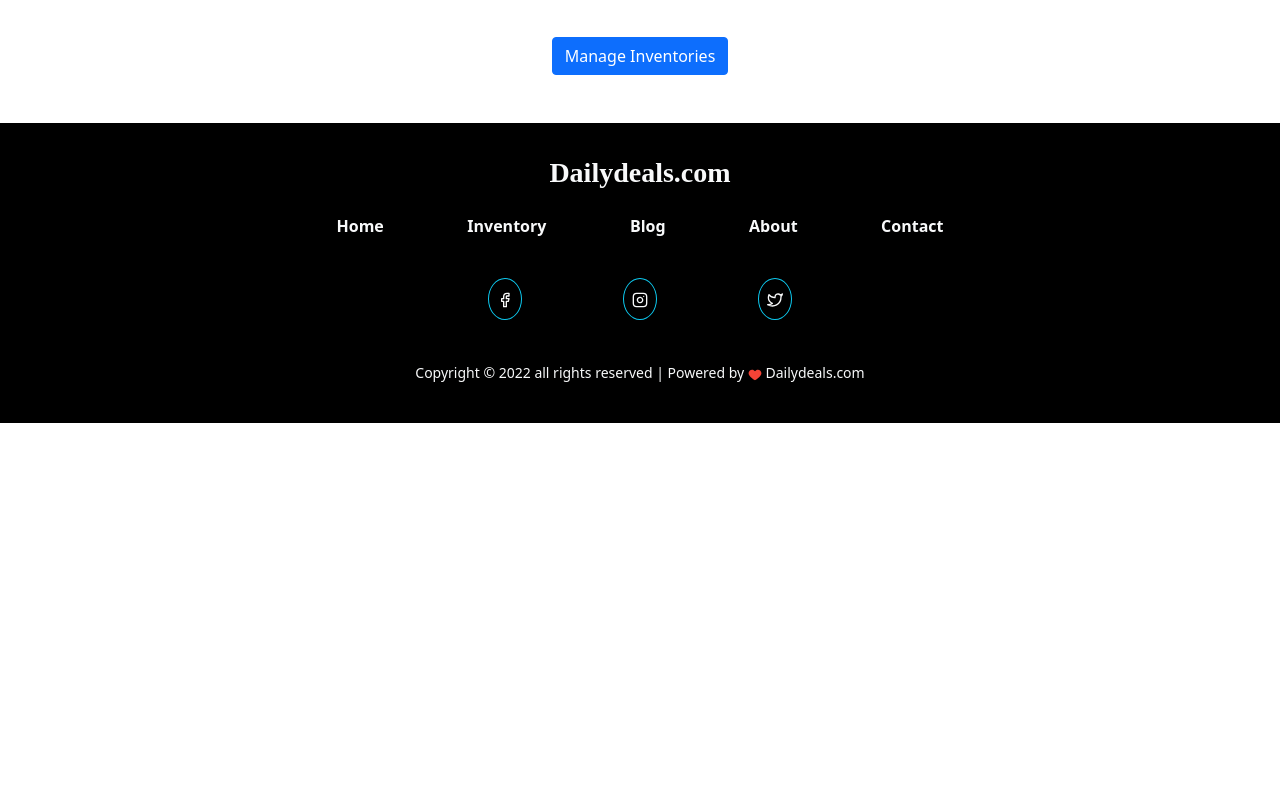
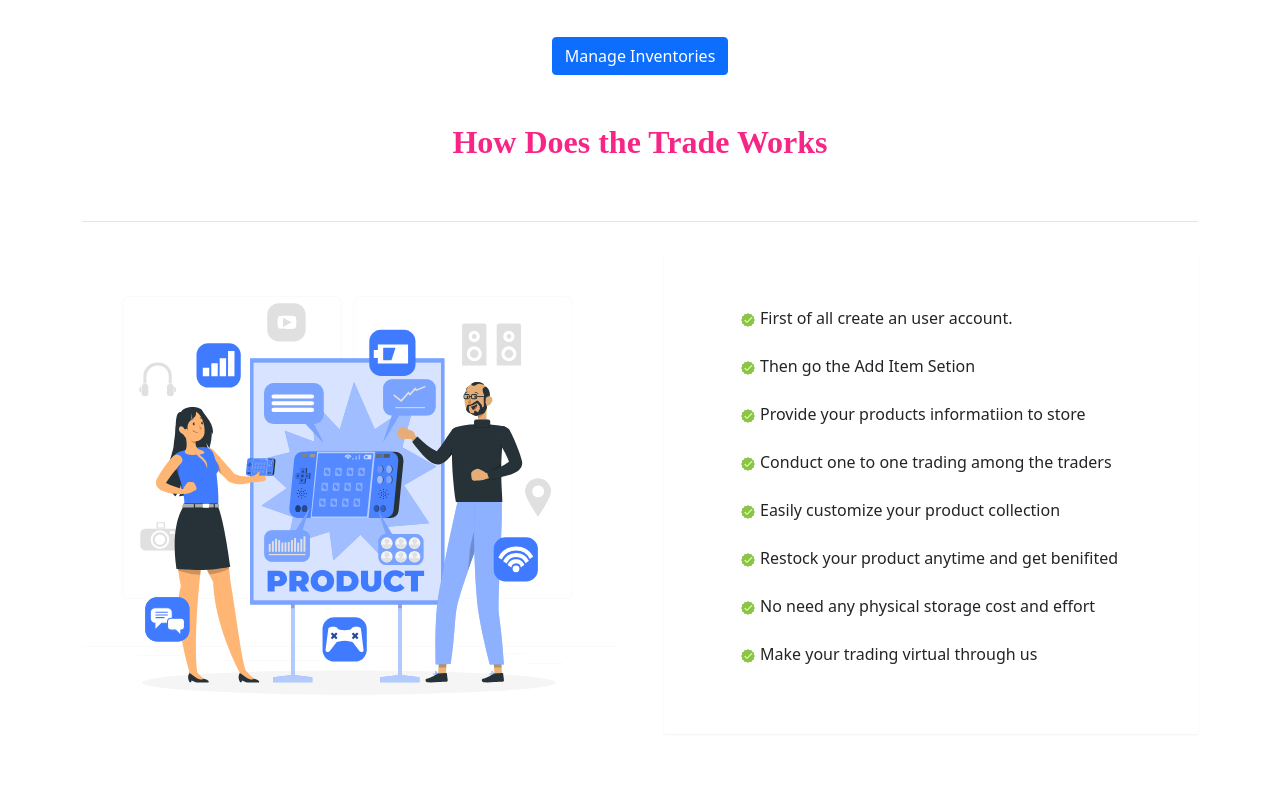
Before and after one commit to PrantaDas/daily-deals-client, a React (Create React App) app: page / in a window 1280 px wide. Shown: the part 960-1760 px from the top of the page. Before the commit the page ends 1383 px from the top, so only its background shows below. Built offline with nearby package versions, Linux system fonts and the light colour scheme; no server answers.

Commit message:
extra section added

```diff
--- /dev/null
+++ b/src/Components/Guides/Guides.css
@@ -0,0 +1,10 @@
+.steps{
+    box-shadow: rgba(0, 0, 0, 0.05) 0px 1px 2px 0px;
+}
+.service-image{
+    max-width: 600px;
+    max-height: 600px;
+}
+.section-title{
+    margin-bottom: 60px;
+}
--- /dev/null
+++ b/src/Components/Guides/Guides.js
@@ -0,0 +1,35 @@
+import React from 'react';
+import './Guides.css'
+import service from '../Assets/Images/NotFound/Product presentation-rafiki.svg'
+import { FcApproval } from "react-icons/fc";
+
+const Guides = () => {
+    return (
+        <div className='container mt-5'>
+            <h2 className='fw-bold section-title footer-title' style={{color:'#f72585'}}>How Does the Trade Works</h2>
+            <hr className='text-info' />
+
+            <div className='row g-5'>
+                <div className='col-lg-6 col-sm-12 service-image'>
+                    <img src={service} alt="" />
+                </div>
+                <div className='col-lg-6 col-sm-12 pt-3'>
+                    <div className='steps p-5 w-100' >
+                    <div className='px-4 d-flex flex-column align-items-start justify-content-center'>
+                        <p className='py-1'><span className='px-1'><FcApproval/></span>First of all create an user account.</p>
+                        <p className='py-1'><span className='px-1'><FcApproval/></span>Then go the Add Item Setion</p>
+                        <p className='py-1'><span className='px-1'><FcApproval/></span>Provide your products informatiion to store</p>
+                        <p className='py-1'><span className='px-1'><FcApproval/></span>Conduct one to one trading among the traders</p>
+                        <p className='py-1'><span className='px-1'><FcApproval/></span>Easily customize your product collection</p>
+                        <p className='py-1'><span className='px-1'><FcApproval/></span>Restock your product anytime and get benifited</p>
+                        <p className='py-1'><span className='px-1'><FcApproval/></span>No need any physical storage cost and effort</p>
+                        <p className='py-1'><span className='px-1'><FcApproval/></span>Make your trading virtual through us</p>
+                    </div>
+                    </div>
+                </div>
+            </div>
+        </div>
+    );
+};
+
+export default Guides;
--- a/src/Components/Home/Home.js
+++ b/src/Components/Home/Home.js
@@ -1,5 +1,6 @@
 import React from 'react';
 import Banner from '../Banner/Banner';
+import Guides from '../Guides/Guides';
 import Items from '../Items/Items';
 import OverView from '../OverView/OverView';
 import './Home.css'
@@ -10,6 +11,7 @@ const Home = () => {
             <Banner></Banner>
             <OverView></OverView>
             <Items></Items>
+            <Guides></Guides>
         </div>
     );
 };
--- a/src/Components/NotFound/NotFound.js
+++ b/src/Components/NotFound/NotFound.js
@@ -1,6 +1,5 @@
 import React from 'react';
 import './NotFound.css'
-import notfound from '../Assets/Images/NotFound/404 Error-pana.svg'
 import notfound2 from '../Assets/Images/NotFound/404 Error with a cute animal-cuate.svg'
 import { Link } from 'react-router-dom';
 
--- a/src/Components/Shared/Header/Header.js
+++ b/src/Components/Shared/Header/Header.js
@@ -19,7 +19,7 @@ const Header = () => {
         <div>
             <Navbar collapseOnSelect expand="lg" bg="primary" variant="dark">
                 <Container>
-                    <Navbar.Brand as={Link} to='/' className='title fw-bolder' href="#home">Daily Deals</Navbar.Brand>
+                    <Navbar.Brand as={Link} to='/' className='title fw-bolder footer-title' href="#home">Daily Deals</Navbar.Brand>
                     <Navbar.Toggle aria-controls="responsive-navbar-nav" />
                     <Navbar.Collapse id="responsive-navbar-nav">
                         <Nav className="me-auto">
```
Also changed, not shown: src/Components/Assets/Images/NotFound/In no time-bro.svg (added), src/Components/Assets/Images/NotFound/Product presentation-rafiki.svg (added).
